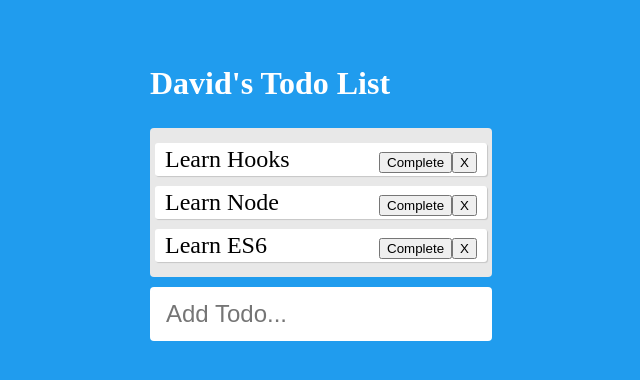
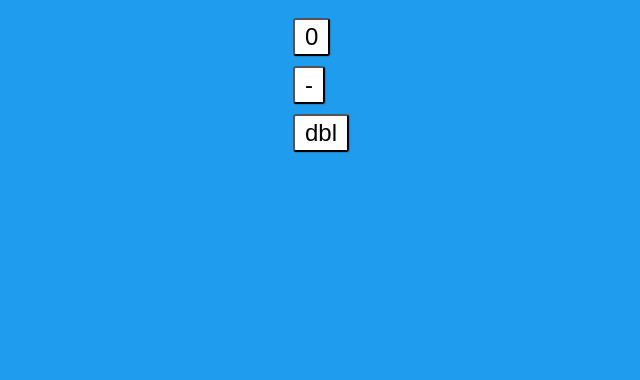
Before and after one commit to dsanderson90/reacthooks-todo, a React (Create React App) app: page / in a window 1280 px wide. Shown: the top 380 px of the page, without its empty margins (319-959 px from the left). Built offline with nearby package versions, Linux system fonts and the light colour scheme.

Commit message:
reviewing and practicing hooks.

```diff
--- a/src/App.js
+++ b/src/App.js
@@ -1,7 +1,8 @@
 import React from 'react';
-import TodoList from './components/TodoList'
+// import TodoList from './components/TodoList'
+import Counter from './components/HookCounter'
 import './App.css';
 
-const App = () => <div><TodoList/></div>
+const App = () => <div><Counter/></div>
 
 export default App;
--- /dev/null
+++ b/src/components/HookCounter.js
@@ -0,0 +1,36 @@
+import React, { useState } from 'react';
+
+const Counter = () => {
+  const [count, setCount] = useState(0);
+const increment = () => {
+  setCount(count + 1)
+}
+const decrement = () => {
+  setCount(count - 1)
+}
+const double = () => {
+  setCount(count * 2)
+}
+  return (
+    <div>
+      <input
+        type='button'
+        value={count}
+        onClick={increment}
+      />
+      <input
+        type='button'
+        value='-'
+        onClick={decrement}
+      />
+      <input
+        type='button'
+        value='dbl'
+        onClick={double}
+      />
+
+    </div>
+  );
+};
+
+export default Counter;
--- a/src/components/TodoList.js
+++ b/src/components/TodoList.js
@@ -4,18 +4,31 @@ import Todo from './Todo'
 
 
 function TodoList() {
-
+  const [categories, setCategories] = useState([
+    {
+      text: 'Learn Hooks',
+      isCompleted: false
+    },
+    {
+      text: 'Feed Cats',
+      isCompleted: false
+    },
+    {
+      text: 'Get a good nights rest',
+      isCompleted: false
+    }
+  ])
   const [todos, setTodos] = useState([
     {
       text: 'Learn Hooks',
       isCompleted: false
     },
     {
-      text: 'Learn Node',
+      text: 'Feed Cats',
       isCompleted: false
     },
     {
-      text: 'Learn ES6',
+      text: 'Get a good nights rest',
       isCompleted: false
     }
   ])
@@ -43,6 +56,7 @@ function TodoList() {
         {todos.map((todo, i) => <Todo key={i} index={i} todo={todo} completeTodo={completeTodo} removeTodo={removeTodo}/>)}
       </div>
       <TodoForm addTodo={addTodo}/>
+      {categories.map((c, index) => <div>{c}</div>)}
     </div>
   );
 }
```
Also changed, not shown: src/components/ClassCounter.js (added, +25 -0 lines).
